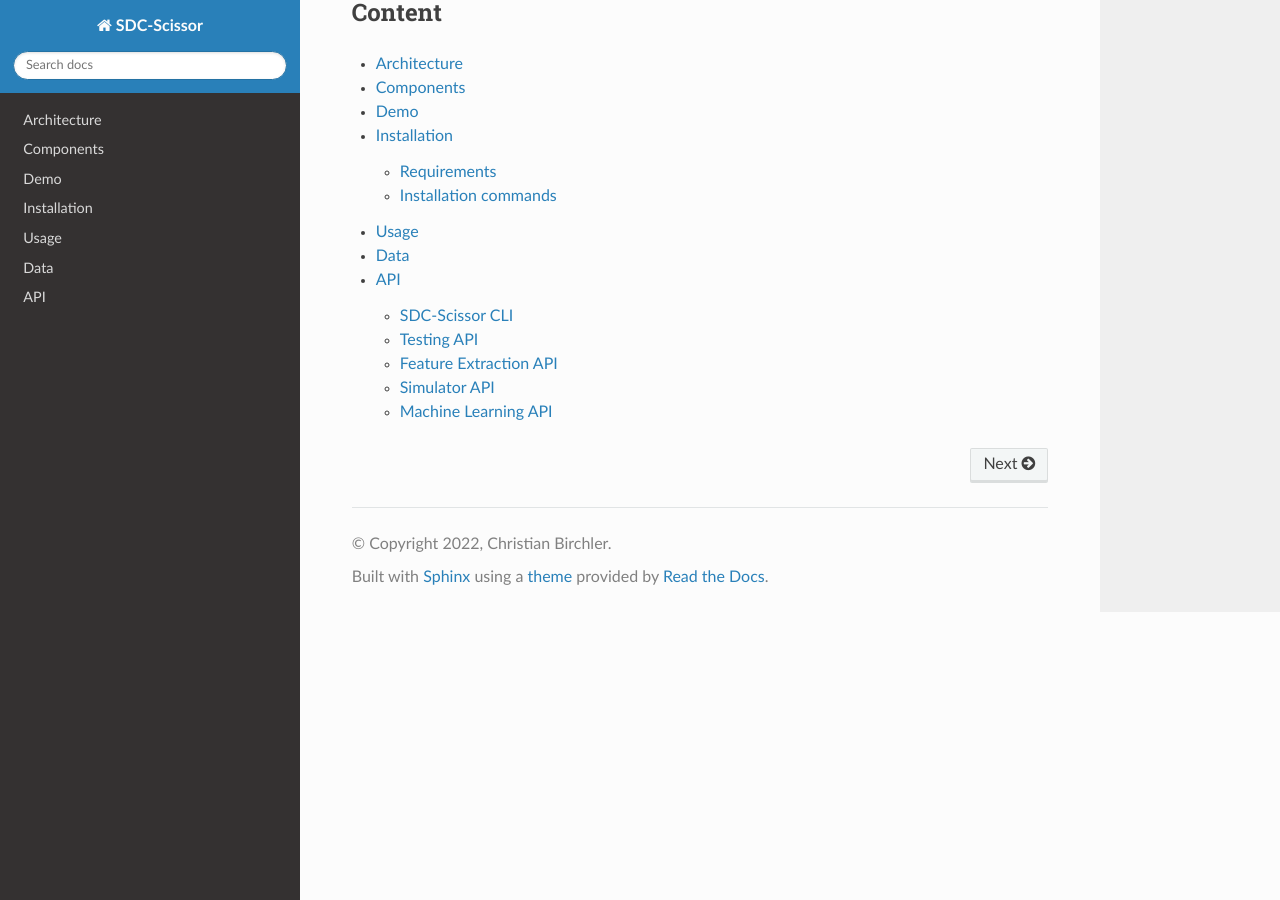
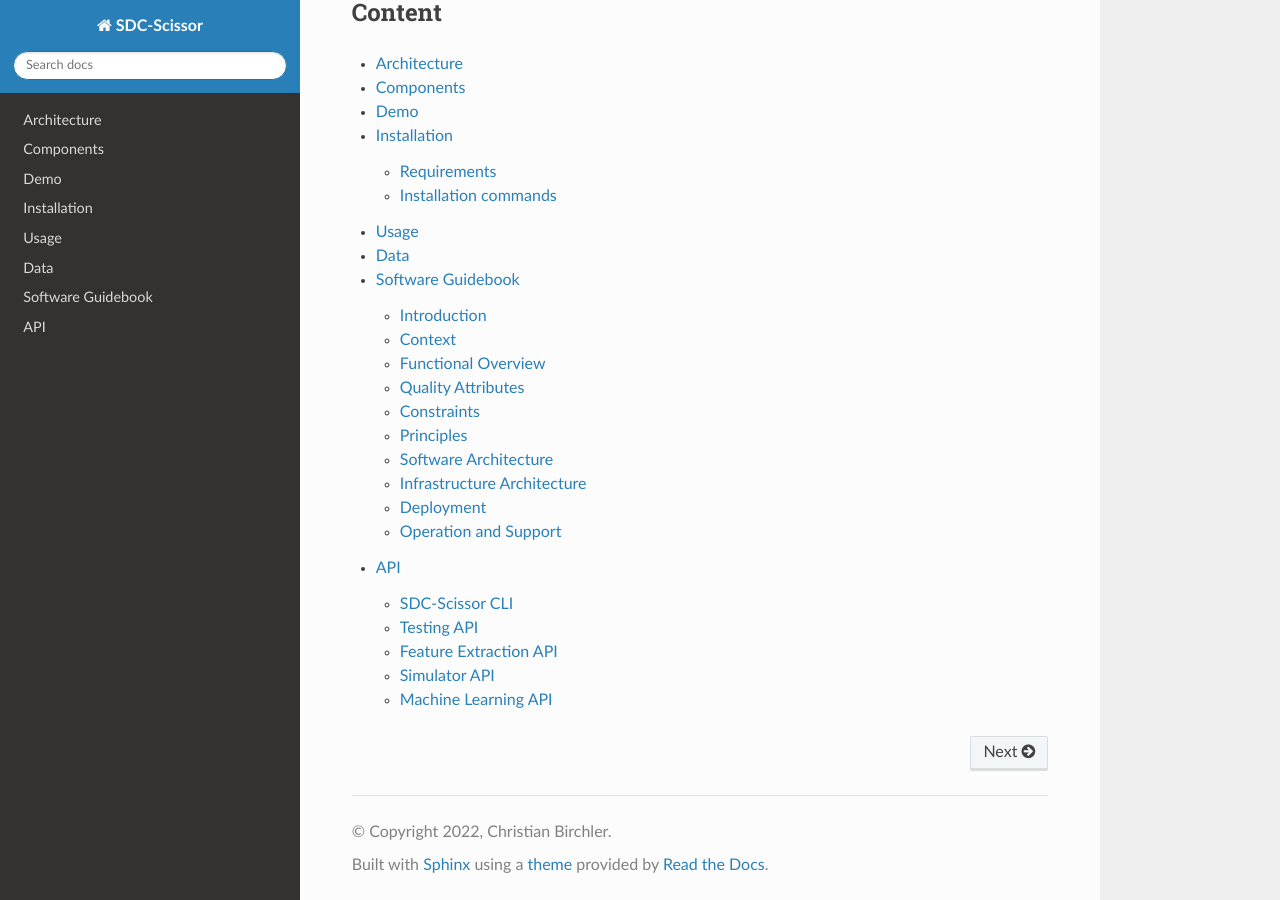
Before and after one commit to christianbirchler-org/sdc-scissor, a Sphinx documentation site: the page built from docs/index.rst, in a window 1280 px wide and 900 px high, scrolled down 2530 px. Built offline with Sphinx 7.4.7 and the Read the Docs theme 2.0.0, drawn with Linux system fonts in a browser that asks for light colours.

Commit message:
#51 add skeleton of techtribes software guidebook

```diff
--- a/docs/index.rst
+++ b/docs/index.rst
@@ -11,4 +11,5 @@ Content
    installation
    usage
    data
+   software_guidebook/about
    api
--- /dev/null
+++ b/docs/software_guidebook/about.rst
@@ -0,0 +1,16 @@
+Software Guidebook
+==================
+
+.. toctree::
+    :maxdepth: 2
+
+    introduction
+    context
+    functional_overview
+    quality_attributes
+    constraints
+    principles
+    software_architecture
+    infrastructure_architecture
+    deployment
+    operation_and_support
--- /dev/null
+++ b/docs/software_guidebook/constraints.rst
@@ -0,0 +1,2 @@
+Constraints
+===========
--- /dev/null
+++ b/docs/software_guidebook/context.rst
@@ -0,0 +1,2 @@
+Context
+=======
--- /dev/null
+++ b/docs/software_guidebook/deployment.rst
@@ -0,0 +1,2 @@
+Deployment
+==========
--- /dev/null
+++ b/docs/software_guidebook/functional_overview.rst
@@ -0,0 +1,2 @@
+Functional Overview
+===================
--- /dev/null
+++ b/docs/software_guidebook/infrastructure_architecture.rst
@@ -0,0 +1,2 @@
+Infrastructure Architecture
+===========================
--- /dev/null
+++ b/docs/software_guidebook/introduction.rst
@@ -0,0 +1,2 @@
+Introduction
+============
--- /dev/null
+++ b/docs/software_guidebook/operation_and_support.rst
@@ -0,0 +1,2 @@
+Operation and Support
+=====================
--- /dev/null
+++ b/docs/software_guidebook/principles.rst
@@ -0,0 +1,2 @@
+Principles
+==========
--- /dev/null
+++ b/docs/software_guidebook/quality_attributes.rst
@@ -0,0 +1,2 @@
+Quality Attributes
+==================
--- /dev/null
+++ b/docs/software_guidebook/software_architecture.rst
@@ -0,0 +1,2 @@
+Software Architecture
+=====================
```
